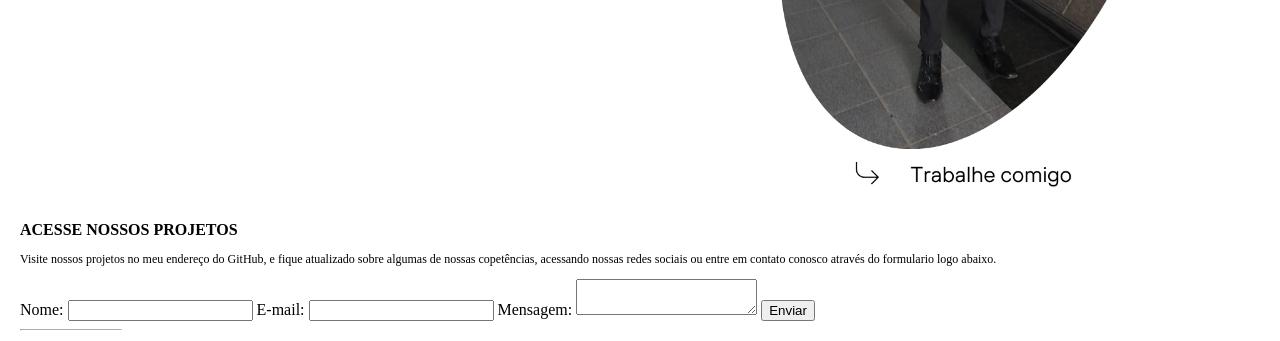
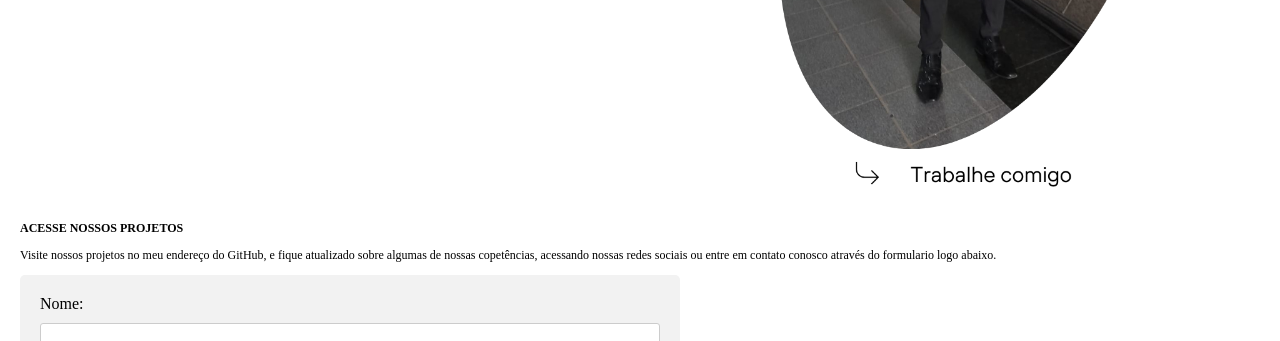
Before and after one commit to MateusProDev/PORTIFOLIO-MFS, a plain HTML site: page contatos.html in a window 1280 px wide. Shown: the part 634-975 px from the top of the page. Drawn offline with Linux system fonts and the light colour scheme.

Commit message:
Update contato.css

```diff
--- a/contato.css
+++ b/contato.css
@@ -60,7 +60,52 @@ body {
     font-size: 16px;
 }
 
+/*fim do formulario*/
+form {
+    background-color: #f2f2f2;
+    padding: 20px;
+    border-radius: 5px;
+    width: 50%;
+  }
 
+  label {
+    display: block;
+    margin-bottom: 10px;
+  }
+
+  input[type="text"],
+  input[type="email"],
+  textarea {
+    width: 100%;
+    padding: 10px;
+    margin-bottom: 20px;
+    border: none;
+    border-radius: 3px;
+    box-sizing: border-box;
+    border: 1px solid #ccc;
+  }
+
+  input[type="submit"] {
+    background-color: #4CAF50;
+    color: white;
+    padding: 12px 20px;
+    border: none;
+    border-radius: 4px;
+    cursor: pointer;
+  }
+
+  input[type="submit"]:hover {
+    background-color: #45a049;
+  }
+
+  input[type="submit"]:focus {
+    outline: none;
+  }
+
+  input[type="submit"]:active {
+    background-color: #3e8e41;
+  }
+/*fim do formulario*/
 /*FIM DO CORPO DO SITE*/
 
 /* INICIO DO RODAPÉ DO SITE*/
@@ -94,13 +139,17 @@ section {
     margin: 20px;
 }
 
+address {
+    font-size: 12px;
+}
+
 section h2 {
-    font-size: 16px;
+    font-size: 12px;
 }
 
 
 .linhabottom {
-    width: 100px;
+    width: 147px;
     border-color: #ffffff;
     margin-left: 0px;
 }
```
